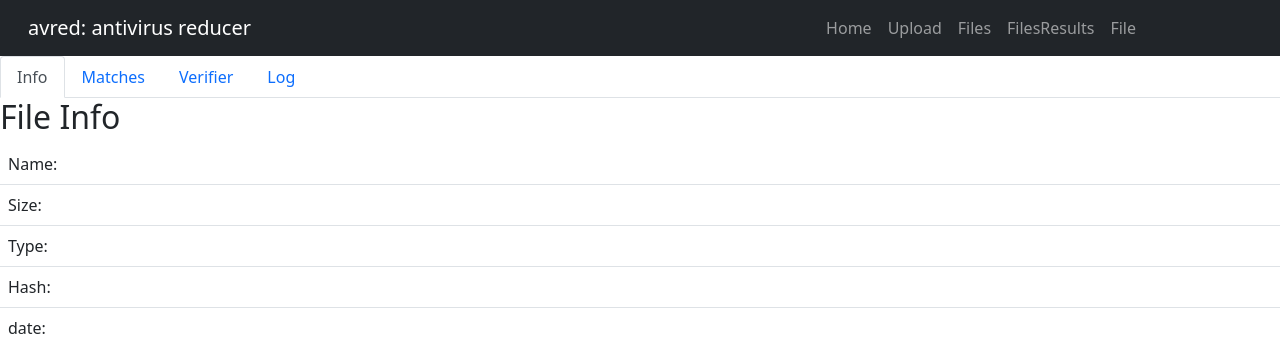
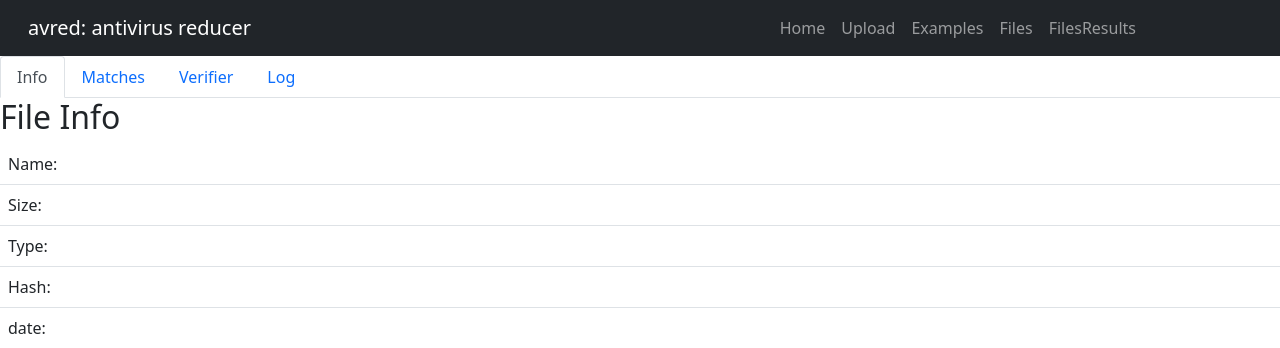
Before and after one commit to dobin/avred, a Python web app: template app/templates/file.html in a window 1280 px wide. Shown: the top 348 px of the page. Run offline with Jinja, Linux system fonts and the light colour scheme; the template is opened without the code that fills it, so the values that code supplies are empty.

Commit message:
ui: update nav links

```diff
--- a/app/templates/includes/navigation.html
+++ b/app/templates/includes/navigation.html
@@ -15,11 +15,11 @@
             <ul class="navbar-nav ms-auto mb-2 mb-lg-0">
                 <li class="nav-item"><a class="nav-link {{ 'active' if request.path == '/' else '' }}" href="/">Home</a></li>
                 <li class="nav-item"><a class="nav-link {{ 'active' if request.path == '/upload' else '' }}" href="/upload">Upload</a></li>
+                <li class="nav-item"><a class="nav-link {{ 'active' if request.path.startswith('/examples') else ''}}" href="/examples">Examples</a></li>
                 {% if 'localhost' in request.host_url %}
                 <li class="nav-item"><a class="nav-link {{ 'active' if request.path == '/files' else '' }}" href="/files">Files</a></li>
                 <li class="nav-item"><a class="nav-link {{ 'active' if request.path == '/files_results' else '' }}" href="/files_results">FilesResults</a></li>
                 {% endif %}
-                <li class="nav-item"><a class="nav-link {{ 'active' if request.path.startswith('/file') else ''}}" href="/file/F156AC6CB5D5655B.test1.exe">File</a></li>
             </ul>
 
         </div>
```
